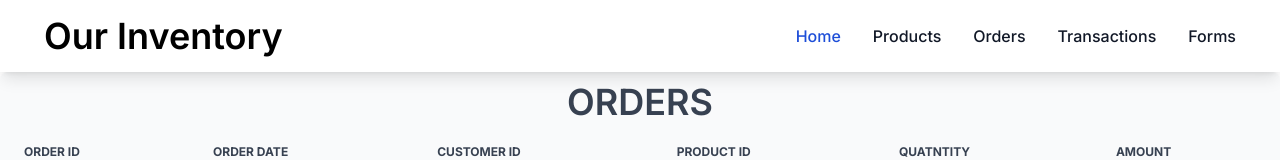
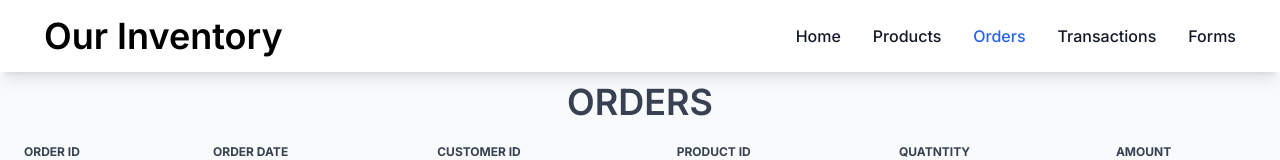
Before and after one commit to saadbutt27/ims, a Next.js app: page /orders in a window 1280 px wide. Shown: the top 160 px of the page. Built offline with nearby package versions, Linux system fonts and the light colour scheme; no server answers; the database is empty.

Commit message:
added usePath to highlight the page in view in navigation

```diff
--- a/components/Navbar.jsx
+++ b/components/Navbar.jsx
@@ -1,11 +1,15 @@
+"use client"
 import React from "react";
 import Link from "next/link";
+import { usePathname } from "next/navigation";
 
 export default function Navbar() {
+  const pathname = usePathname();
   return (
     <nav className="sticky top-0 z-50 bg-white border-gray-200 dark:bg-gray-900 shadow-lg">
       <div className="max-w-screen-2xl flex flex-wrap items-center justify-between mx-7 p-4">
-        <Link href="/products" className="flex items-center">
+        <Link href="/products"
+          className="flex items-center">
           <span className="self-center text-4xl font-semibold whitespace-nowrap dark:text-white">
             Our Inventory
           </span>
@@ -37,7 +41,10 @@ export default function Navbar() {
             <li>
               <Link
                 href={"/"}
-                className="block py-2 pl-3 pr-4 text-white bg-blue-700 rounded md:bg-transparent md:text-blue-700 md:p-0 dark:text-white md:dark:text-blue-500"
+                className={`block py-2 pl-3 pr-4 rounded hover:bg-gray-100 md:hover:bg-transparent md:border-0 md:hover:text-blue-700 md:p-0 dark:text-white md:dark:hover:text-blue-500 dark:hover:bg-gray-700 dark:hover:text-white md:dark:hover:bg-transparent
+                  ${pathname === "/"
+                  ? "text-blue-600"
+                  : "text-gray-900"}`}
               >
                 Home
               </Link>
@@ -45,7 +52,10 @@ export default function Navbar() {
             <li>
               <Link
                 href={"/products"}
-                className="block py-2 pl-3 pr-4 text-gray-900 rounded hover:bg-gray-100 md:hover:bg-transparent md:border-0 md:hover:text-blue-700 md:p-0 dark:text-white md:dark:hover:text-blue-500 dark:hover:bg-gray-700 dark:hover:text-white md:dark:hover:bg-transparent"
+                className={`block py-2 pl-3 pr-4 rounded hover:bg-gray-100 md:hover:bg-transparent md:border-0 md:hover:text-blue-700 md:p-0 dark:text-white md:dark:hover:text-blue-500 dark:hover:bg-gray-700 dark:hover:text-white md:dark:hover:bg-transparent
+                  ${pathname === "/products"
+                    ? "text-blue-600"
+                    : "text-gray-900"}`}
               >
                 Products
               </Link>
@@ -53,7 +63,10 @@ export default function Navbar() {
             <li>
               <Link
                 href={"/orders"}
-                className="block py-2 pl-3 pr-4 text-gray-900 rounded hover:bg-gray-100 md:hover:bg-transparent md:border-0 md:hover:text-blue-700 md:p-0 dark:text-white md:dark:hover:text-blue-500 dark:hover:bg-gray-700 dark:hover:text-white md:dark:hover:bg-transparent"
+                className={`block py-2 pl-3 pr-4 rounded hover:bg-gray-100 md:hover:bg-transparent md:border-0 md:hover:text-blue-700 md:p-0 dark:text-white md:dark:hover:text-blue-500 dark:hover:bg-gray-700 dark:hover:text-white md:dark:hover:bg-transparent
+                  ${pathname === "/orders"
+                    ? "text-blue-600"
+                    : "text-gray-900"}`}
               >
                 Orders
               </Link>
@@ -61,7 +74,10 @@ export default function Navbar() {
             <li>
               <Link
                 href={"/transactions"}
-                className="block py-2 pl-3 pr-4 text-gray-900 rounded hover:bg-gray-100 md:hover:bg-transparent md:border-0 md:hover:text-blue-700 md:p-0 dark:text-white md:dark:hover:text-blue-500 dark:hover:bg-gray-700 dark:hover:text-white md:dark:hover:bg-transparent"
+                className={`block py-2 pl-3 pr-4 rounded hover:bg-gray-100 md:hover:bg-transparent md:border-0 md:hover:text-blue-700 md:p-0 dark:text-white md:dark:hover:text-blue-500 dark:hover:bg-gray-700 dark:hover:text-white md:dark:hover:bg-transparent
+                  ${pathname === "/transactions"
+                    ? "text-blue-600"
+                    : "text-gray-900"}`}
               >
                 Transactions
               </Link>
@@ -69,7 +85,10 @@ export default function Navbar() {
             <li>
               <Link
                 href="/forms"
-                className="block py-2 pl-3 pr-4 text-gray-900 rounded hover:bg-gray-100 md:hover:bg-transparent md:border-0 md:hover:text-blue-700 md:p-0 dark:text-white md:dark:hover:text-blue-500 dark:hover:bg-gray-700 dark:hover:text-white md:dark:hover:bg-transparent"
+                className={`block py-2 pl-3 pr-4 rounded hover:bg-gray-100 md:hover:bg-transparent md:border-0 md:hover:text-blue-700 md:p-0 dark:text-white md:dark:hover:text-blue-500 dark:hover:bg-gray-700 dark:hover:text-white md:dark:hover:bg-transparent
+                  ${pathname === "/transactions"
+                    ? "text-blue-600"
+                    : "text-gray-900"}`}
               >
                 Forms
               </Link>
```
